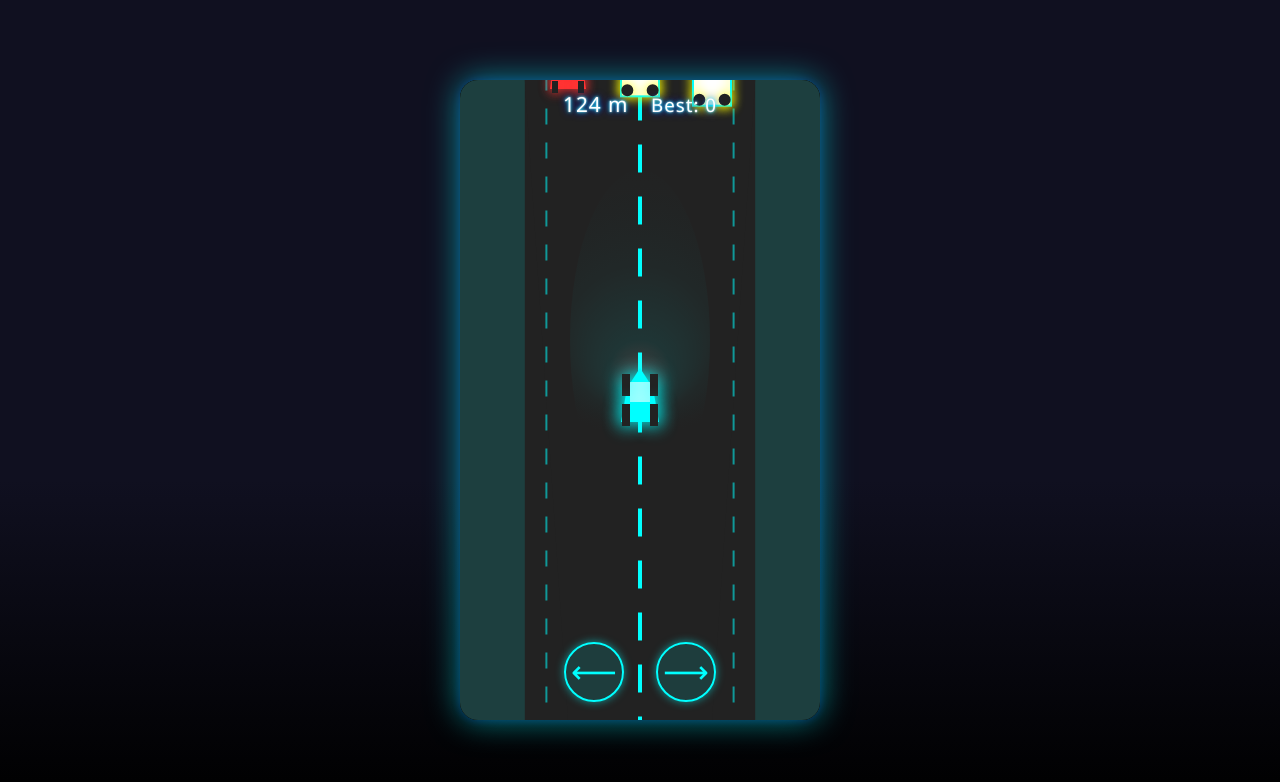
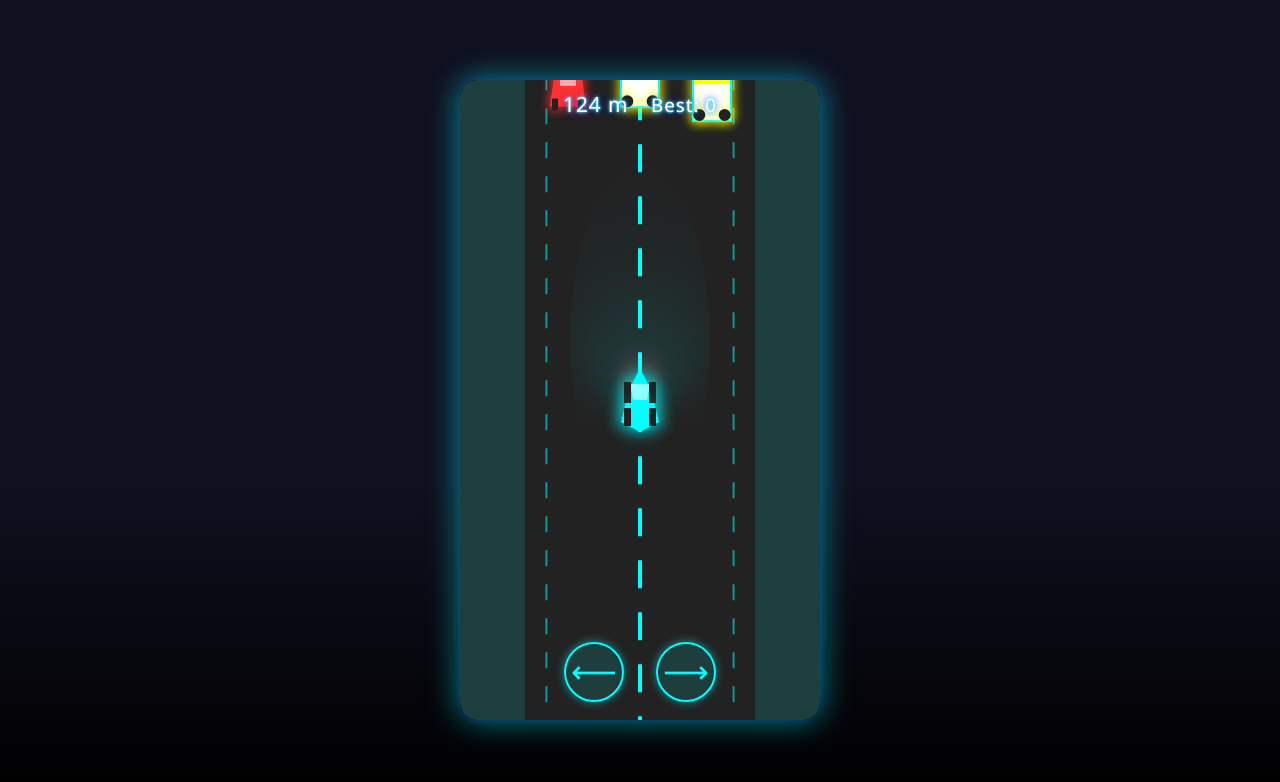
Before and after one commit to byprathamesh/game, a plain HTML site: page index.html in a window 1280 px wide. Drawn offline with Linux system fonts and the light colour scheme.

Commit message:
Gameplay overhaul: car faces forward, only trucks end game, cars are dodgeable, much faster and more intense

```diff
--- a/index.html
+++ b/index.html
@@ -185,8 +185,8 @@
     }
 
     // --- Game State ---
-    let player = { x: w/2, y: h/2, width: 38, height: 64, speed: 9, color: '#0ff' }; // Car in center
-    let obstacles = [], obstacleTimer = 0, obstacleInterval = 800, minInterval = 260;
+    let player = { x: w/2, y: h/2, width: 38, height: 64, speed: 12, color: '#0ff' }; // Car in center, much faster
+    let obstacles = [], obstacleTimer = 0, obstacleInterval = 620, minInterval = 180; // faster spawn, higher min speed
     let distance = 0, score = 0, bestScore = 0;
     let gameOver = false;
     let leftPressed = false, rightPressed = false;
@@ -264,27 +264,34 @@
   ctx.save();
   ctx.shadowColor = '#0ff';
   ctx.shadowBlur = 18;
-      // Neon car body
+  // Main car body (arrow shape, facing up)
   ctx.fillStyle = player.color;
   ctx.beginPath();
-      ctx.moveTo(player.x, player.y-player.height/2); // nose
-      ctx.lineTo(player.x+player.width/2-6, player.y-player.height/2+20); // right hood
+  ctx.moveTo(player.x, player.y-player.height/2); // nose (top center)
+  ctx.lineTo(player.x+player.width/2-8, player.y-player.height/2+22); // right front
   ctx.lineTo(player.x+player.width/2, player.y+player.height/2-10); // right rear
+  ctx.lineTo(player.x, player.y+player.height/2); // tail
   ctx.lineTo(player.x-player.width/2, player.y+player.height/2-10); // left rear
-      ctx.lineTo(player.x-player.width/2+6, player.y-player.height/2+20); // left hood
+  ctx.lineTo(player.x-player.width/2+8, player.y-player.height/2+22); // left front
   ctx.closePath();
   ctx.fill();
-      // Windows
+  // Windshield
   ctx.globalAlpha = 0.7;
   ctx.fillStyle = '#fff';
-      ctx.fillRect(player.x-10, player.y-18, 20, 20);
+  ctx.beginPath();
+  ctx.moveTo(player.x-10, player.y-player.height/2+16);
+  ctx.lineTo(player.x+10, player.y-player.height/2+16);
+  ctx.lineTo(player.x+7, player.y-player.height/2+32);
+  ctx.lineTo(player.x-7, player.y-player.height/2+32);
+  ctx.closePath();
+  ctx.fill();
   ctx.globalAlpha = 1.0;
   // Wheels
   ctx.fillStyle = '#222';
-      ctx.fillRect(player.x-18, player.y-26, 8, 22);
-      ctx.fillRect(player.x+10, player.y-26, 8, 22);
-      ctx.fillRect(player.x-18, player.y+4, 8, 22);
-      ctx.fillRect(player.x+10, player.y+4, 8, 22);
+  ctx.fillRect(player.x-16, player.y-18, 7, 21);
+  ctx.fillRect(player.x+9, player.y-18, 7, 21);
+  ctx.fillRect(player.x-16, player.y+8, 7, 18);
+  ctx.fillRect(player.x+9, player.y+8, 7, 18);
   ctx.restore();
 }
     function drawObstacle(obs) {
@@ -355,13 +362,13 @@
   if (Math.random() < 0.6) {
     obstacles.push({
       x: laneX, y: -60, width: 38, height: 88+Math.random()*18,
-        speed: 8.5 + Math.random()*2.5 + distance/150, // much faster trucks
+      speed: 12.5 + Math.random()*3 + distance/80, // much faster trucks
       color: '#ff0', type: 'truck'
     });
   } else {
     obstacles.push({
       x: laneX, y: -40, width: 36, height: 44+Math.random()*10,
-        speed: 7.2 + Math.random()*2.5 + distance/200,
+      speed: 11.2 + Math.random()*3 + distance/120, // faster cars
       color: ['#f33','#0ff','#0f0'][Math.floor(Math.random()*3)], type: 'car'
     });
   }
@@ -387,11 +394,13 @@
       if (obstacleTimer > obstacleInterval) {
         obstacleTimer = 0;
         spawnObstacle();
-        if (obstacleInterval > minInterval) obstacleInterval -= 2;
+        if (obstacleInterval > minInterval) obstacleInterval -= 3.5; // ramp up faster
       }
       // Collision
       for (let obs of obstacles) {
   if (checkCollision(player, obs)) {
+    if (obs.type === 'truck') {
+      // Truck collision: game over
       gameOver = true;
       document.getElementById('finalScore').textContent = Math.floor(distance);
       document.getElementById('gameOverScreen').style.display = 'flex';
@@ -400,6 +409,13 @@
         localStorage.setItem('nightdriver_best', bestScore);
       }
       document.getElementById('bestScore').textContent = bestScore;
+    } else if (obs.type === 'car') {
+      // Car collision: shake and penalty, but NOT game over
+      triggerShake();
+      score = Math.max(0, score - 25);
+      obs.x += (Math.random() > 0.5 ? 1 : -1) * 40; // nudge car aside
+      obs.y -= 18; // push away
+    }
   }
   // Near-miss detection (side-by-side, but not colliding)
   else if (!gameOver && Math.abs(player.y-obs.y) < (player.height+obs.height)/2+16 && Math.abs(player.x-obs.x) > (player.width+obs.width)/2 && Math.abs(player.x-obs.x) < (player.width+obs.width)/2+18) {
```
Lines whose indentation alone changed are shown as unchanged.
